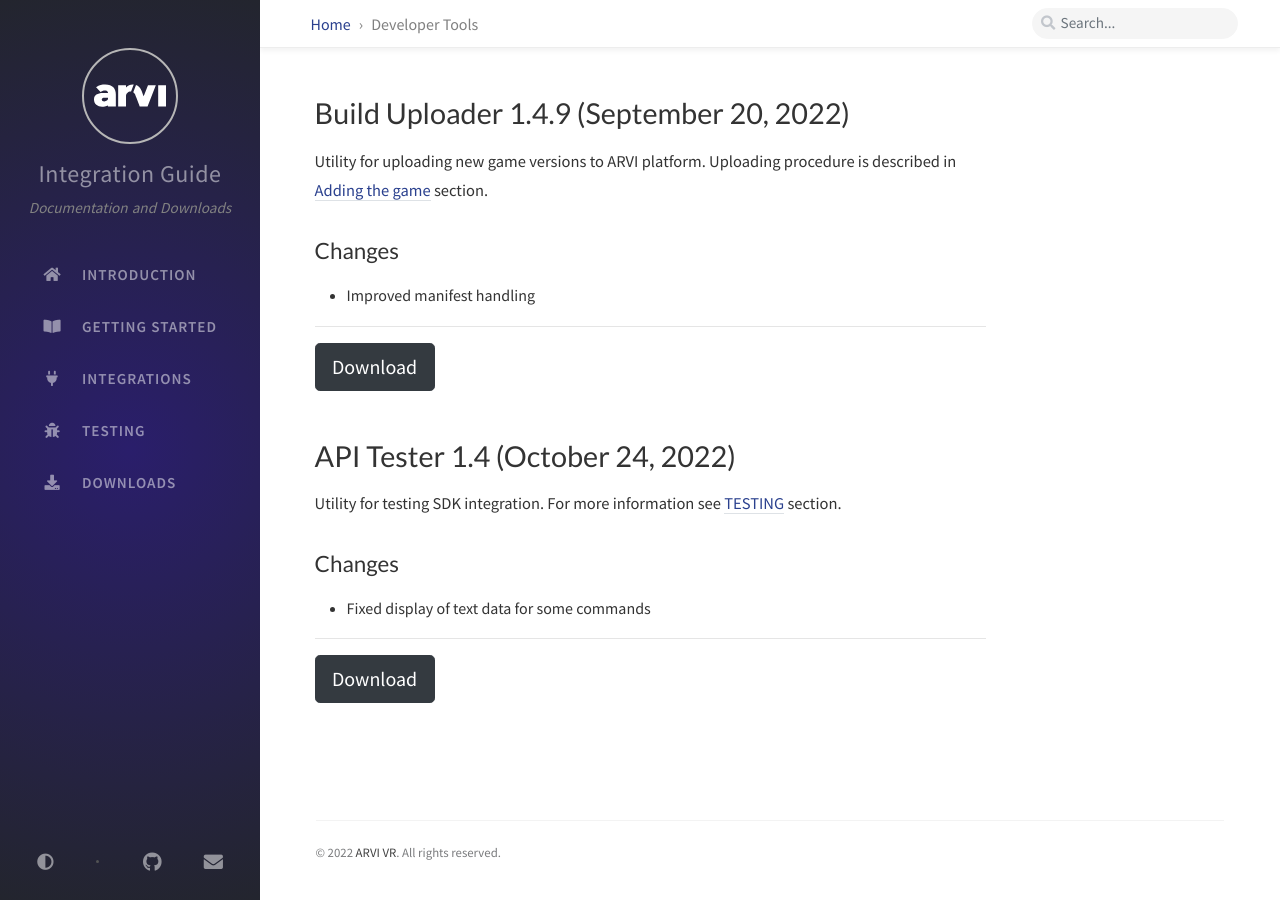
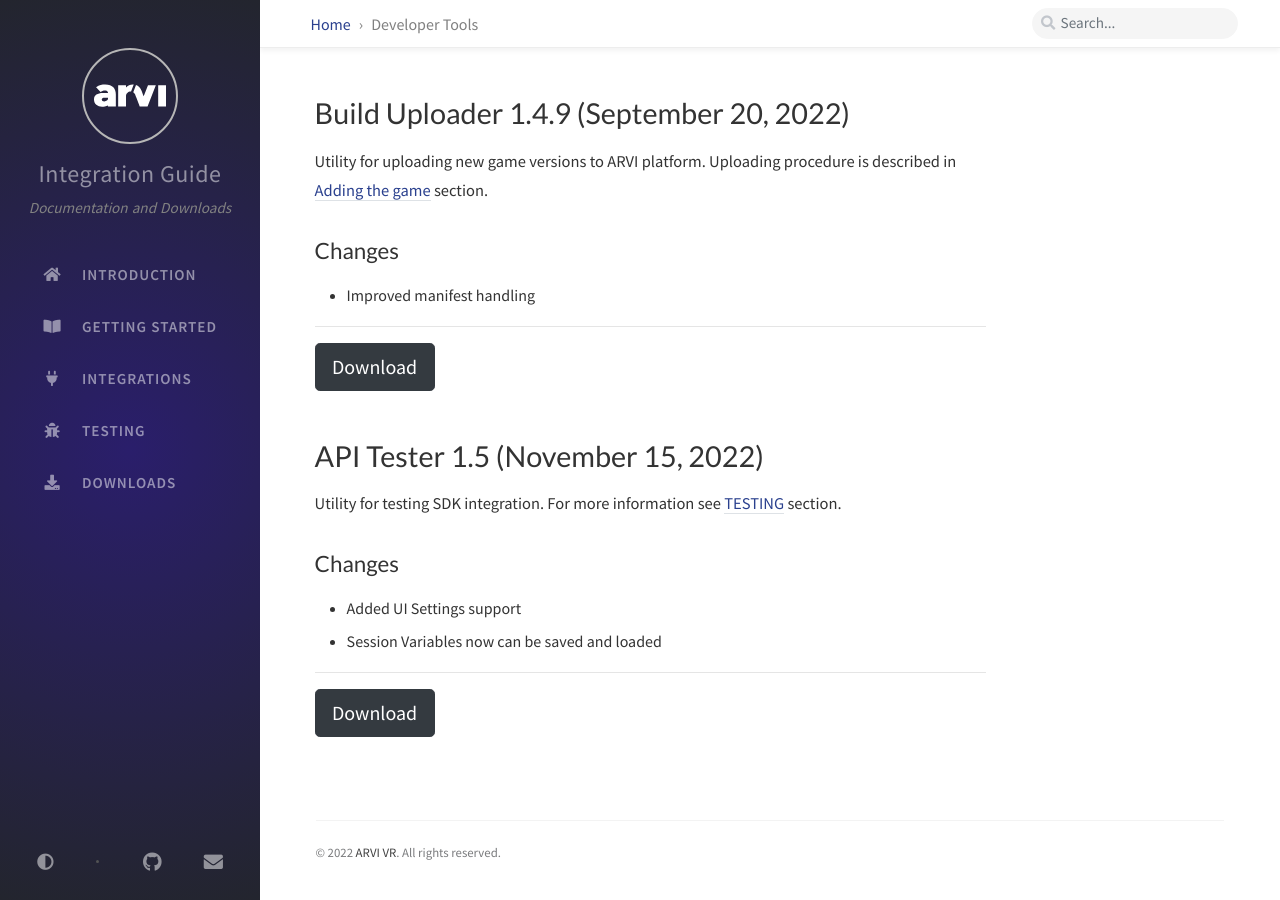
Before and after one commit to arvi-vr/integration-guide, a Jekyll site: the page built from _tabs/downloads-dev-tools.md, in a window 1280 px wide. Built offline with Jekyll 4.4.1, drawn with Linux system fonts in a browser that asks for light colours; comment, search, counter and statistics services are not loaded.

Commit message:
API Tester 1.5

```diff
--- a/_tabs/downloads-dev-tools.md
+++ b/_tabs/downloads-dev-tools.md
@@ -14,12 +14,13 @@
 <hr>
 <button onclick="window.open('https://storage-eu-east-2.arvilab.com/storage/applications/3/4b3e2797-34c6-45a7-84a7-11dc0e4f6bc4/versions/ff1e83fc-84f7-45a3-8f17-f0707dd10905/files/Build%20Uploader%20Setup.exe')" type="button" class="btn btn-dark btn-lg">Download</button>
 
-# API Tester 1.4 (October 24, 2022)
+# API Tester 1.5 (November 15, 2022)
 
 Utility for testing SDK integration. For more information see [TESTING]({{ '/tabs/testing/' | relative_url }}) section.
 
 ## Changes
-- Fixed display of text data for some commands
+- Added UI Settings support
+- Session Variables now can be saved and loaded
 
 <hr>
-<button onclick="window.open('https://storage-eu-east-1.arvilab.com/storage/applications/3/cee1325e-f16a-4237-b92a-eda4d30803f5/versions/4ef9d0b5-ed6b-4ce0-9600-7f9e8d289741/files/APITester.exe')" type="button" class="btn btn-dark btn-lg">Download</button>
+<button onclick="window.open('https://storage-eu-east-2.arvilab.com/storage/applications/3/cee1325e-f16a-4237-b92a-eda4d30803f5/versions/c52e6399-7fe3-4bdb-8466-600eb40c09b8/files/APITester.exe')" type="button" class="btn btn-dark btn-lg">Download</button>
```
Also changed, not shown: dev-tools/api-tester/version.json (+4 -4 lines).
